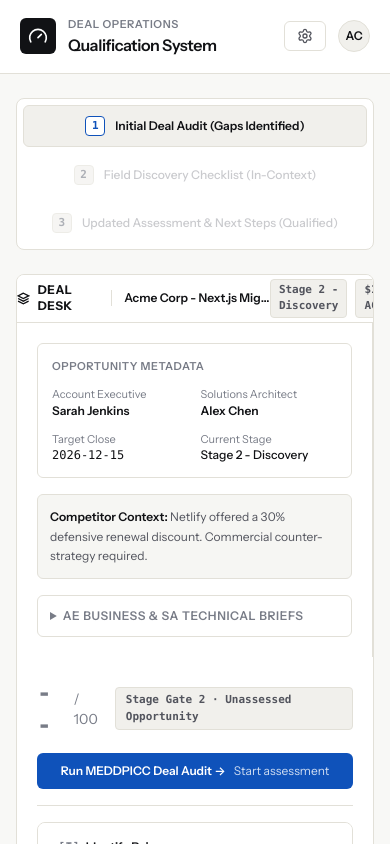
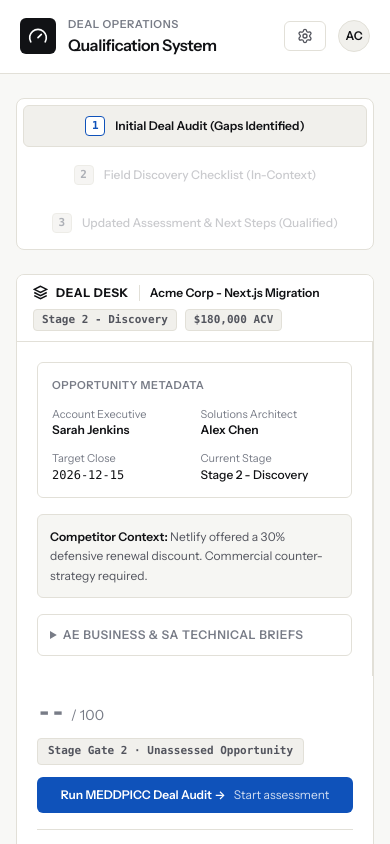
Before and after one commit to BrandonCW/vercel-sam-demo, a Next.js app: page / in a window 390 px wide. Shown: the top 844 px of the page. Built offline with nearby package versions, Linux system fonts and the light colour scheme; a web font is replaced by a local one.

Commit message:
style(design): FINDING-001 — fix tablet stepper and mobile top bar horizontal overflow

```diff
--- a/components/workbench/LiveQualificationWorkbench.tsx
+++ b/components/workbench/LiveQualificationWorkbench.tsx
@@ -504,11 +504,13 @@ function LiveAssessmentSession({
               {activeStageView === 'blank' && workflowState === 'READY_TO_ASSESS' && (
                 <div className="space-y-4">
                   <div className="stage-header-row flex flex-col sm:flex-row sm:items-center justify-between gap-3 border-b border-[#E2E0D8] pb-4">
-                    <div className="score-lockup flex items-center gap-3">
-                      <span className="font-mono text-2xl font-bold tracking-tight text-[#787C87]">
-                        --
-                      </span>
-                      <span className="text-sm font-normal text-[#787C87]">/ 100</span>
+                    <div className="score-lockup flex flex-wrap items-center gap-2.5 sm:gap-3">
+                      <div className="flex items-baseline gap-1.5 whitespace-nowrap">
+                        <span className="font-mono text-2xl font-bold tracking-tight text-[#787C87]">
+                          --
+                        </span>
+                        <span className="text-sm font-normal text-[#787C87]">/ 100</span>
+                      </div>
                       <span className="mono-pill rounded border border-[#E2E0D8] bg-[#F1F0EC] px-2.5 py-1 font-mono text-[11px] font-semibold text-[#52545D]">
                         Stage Gate 2 · Unassessed Opportunity
                       </span>
--- a/components/workbench/QualificationWorkbench.tsx
+++ b/components/workbench/QualificationWorkbench.tsx
@@ -238,11 +238,13 @@ export function QualificationWorkbench({
                 {activeStageView === 'blank' && simState.workflowState === 'READY_TO_ASSESS' && (
                   <div className="space-y-4">
                     <div className="stage-header-row flex flex-col sm:flex-row sm:items-center justify-between gap-3 border-b border-[#E2E0D8] pb-4">
-                      <div className="score-lockup flex items-center gap-3">
-                        <span className="font-mono text-2xl font-bold tracking-tight text-[#787C87]">
-                          --
-                        </span>
-                        <span className="text-sm font-normal text-[#787C87]">/ 100</span>
+                      <div className="score-lockup flex flex-wrap items-center gap-2.5 sm:gap-3">
+                        <div className="flex items-baseline gap-1.5 whitespace-nowrap">
+                          <span className="font-mono text-2xl font-bold tracking-tight text-[#787C87]">
+                            --
+                          </span>
+                          <span className="text-sm font-normal text-[#787C87]">/ 100</span>
+                        </div>
                         <span className="mono-pill rounded border border-[#E2E0D8] bg-[#F1F0EC] px-2.5 py-1 font-mono text-[11px] font-semibold text-[#52545D]">
                           Stage Gate 2 · Unassessed Opportunity
                         </span>
--- a/components/workbench/StepperBar.tsx
+++ b/components/workbench/StepperBar.tsx
@@ -165,7 +165,7 @@ export function StepperBar({
                 }
               }}
               aria-current={isActive ? 'step' : undefined}
-              className={`flex-1 flex items-center justify-center md:justify-start gap-2.5 rounded-md px-3.5 py-2.5 text-xs font-medium transition-all text-left focus-visible:outline-none focus-visible:ring-2 focus-visible:ring-[#0F52BA] ${
+              className={`flex-1 min-w-0 flex items-center justify-center md:justify-start gap-2.5 rounded-md px-3.5 py-2.5 text-xs font-medium transition-all text-left focus-visible:outline-none focus-visible:ring-2 focus-visible:ring-[#0F52BA] ${
                 isActive
                   ? 'bg-[#F1F0EC] border border-[#E2E0D8] text-[#111215] font-semibold shadow-2xs'
                   : unlocked
--- a/components/workbench/desk-os-shared.tsx
+++ b/components/workbench/desk-os-shared.tsx
@@ -20,9 +20,9 @@ export function MonochromeTopBar({ opportunity }: MonochromeTopBarProps) {
   const stageDisplay = opportunity.stage_name || 'Stage 2 · Discovery';
 
   return (
-    <div className="monochrome-top-bar flex h-12 items-center justify-between border-b border-[#E2E0D8] bg-[#FFFFFF] px-4.5">
-      <div className="bar-left flex items-center gap-3">
-        <div className="bar-logo flex items-center gap-2 font-display text-xs font-bold uppercase tracking-[0.05em] text-[#111215]">
+    <div className="monochrome-top-bar flex flex-col sm:flex-row sm:min-h-12 items-start sm:items-center justify-between gap-2 border-b border-[#E2E0D8] bg-[#FFFFFF] px-4 py-2.5 sm:px-5 sm:py-2">
+      <div className="bar-left flex w-full sm:w-auto min-w-0 sm:flex-1 items-center gap-2.5 sm:gap-3">
+        <div className="bar-logo flex shrink-0 items-center gap-2 font-display text-xs font-bold uppercase tracking-[0.05em] text-[#111215] whitespace-nowrap">
           <svg
             width="15"
             height="15"
@@ -36,17 +36,17 @@ export function MonochromeTopBar({ opportunity }: MonochromeTopBarProps) {
           </svg>
           <span>DEAL DESK</span>
         </div>
-        <div className="bar-divider h-4 w-px bg-[#E2E0D8]" aria-hidden="true" />
-        <div className="opp-title text-xs font-semibold text-[#111215] truncate">
+        <div className="bar-divider h-4 w-px shrink-0 bg-[#E2E0D8]" aria-hidden="true" />
+        <div className="opp-title min-w-0 text-xs font-semibold text-[#111215] truncate">
           {opportunity.name || 'Acme Corp — Platform Migration'}
         </div>
       </div>
 
-      <div className="bar-right flex items-center gap-2">
-        <span className="mono-pill rounded border border-[#E2E0D8] bg-[#F1F0EC] px-2 py-0.5 font-mono text-[11px] font-semibold text-[#52545D]">
+      <div className="bar-right flex shrink-0 items-center gap-2">
+        <span className="mono-pill whitespace-nowrap rounded border border-[#E2E0D8] bg-[#F1F0EC] px-2 py-0.5 font-mono text-[11px] font-semibold text-[#52545D]">
           {stageDisplay}
         </span>
-        <span className="mono-pill rounded border border-[#E2E0D8] bg-[#F1F0EC] px-2 py-0.5 font-mono text-[11px] font-semibold text-[#52545D]">
+        <span className="mono-pill whitespace-nowrap rounded border border-[#E2E0D8] bg-[#F1F0EC] px-2 py-0.5 font-mono text-[11px] font-semibold text-[#52545D]">
           {formattedAmount}
         </span>
       </div>
```
